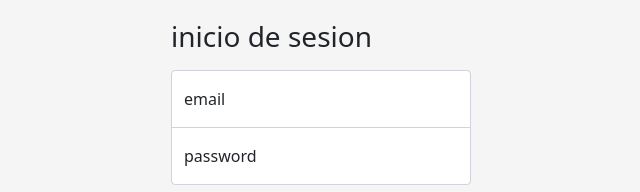
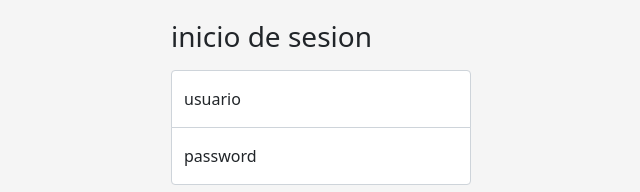
Before and after one commit to christiansanguinetti/workspace-inicial, a plain HTML site: page index.html in a window 1280 px wide. Shown: the part 209-401 px from the top of the page, 319-959 px from the left. Drawn offline with Linux system fonts and the light colour scheme.

Commit message:
Update index.html

```diff
--- a/index.html
+++ b/index.html
@@ -58,7 +58,7 @@
 
       <div class="form-floating">
         <input type="email" class="form-control" id="floatingInput" placeholder="name@example.com">
-        <label for="floatingInput">email</label>
+        <label for="floatingInput">usuario</label>
       </div>
       <div class="form-floating">
         <input type="password" class="form-control" id="floatingPassword" placeholder="Password">
```
